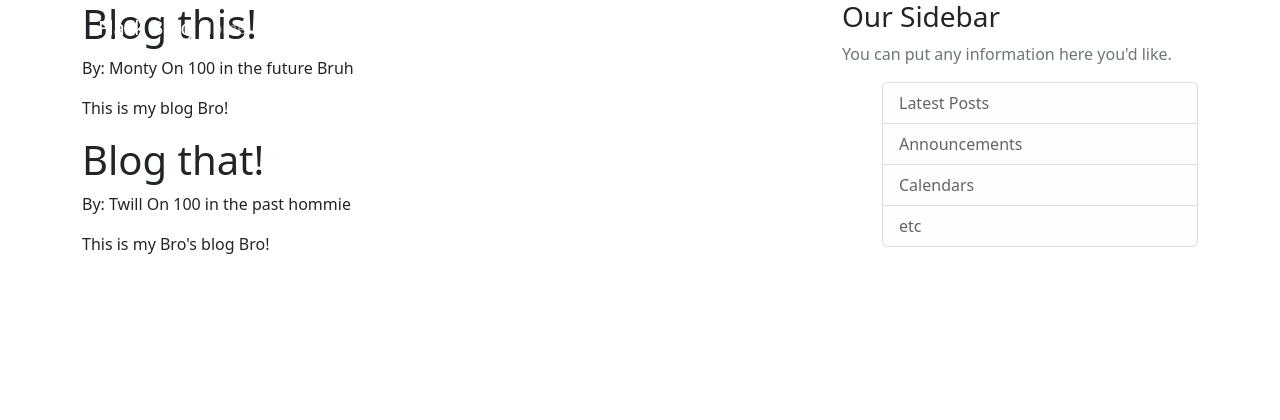
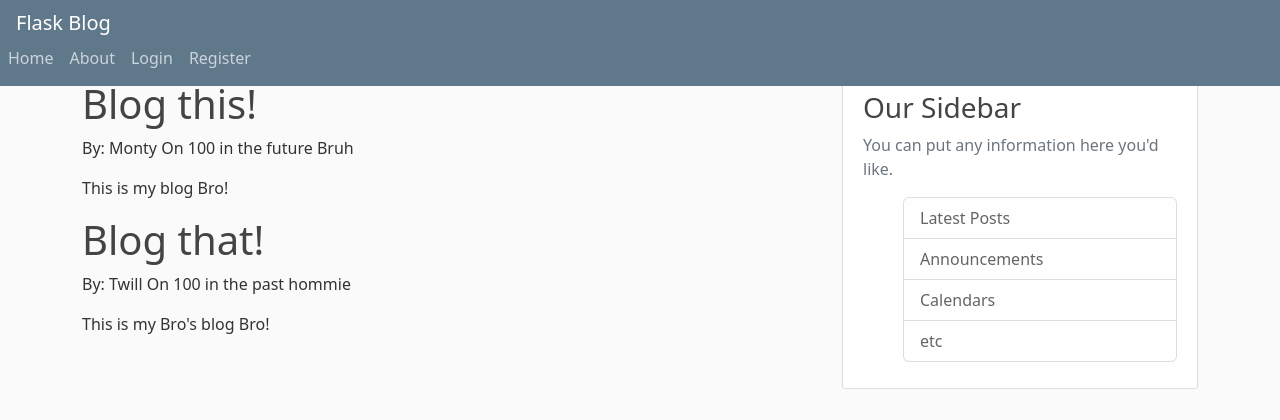
Before and after one commit to MontyWilliams/Flask-Blog, a Flask app: page / in a window 1280 px wide. Shown: the top 420 px of the page. Run offline with Flask 2, Linux system fonts and the light colour scheme.

Commit message:
use url_for to route styling to each page, it looks great now

```diff
--- a/flask_blog.py
+++ b/flask_blog.py
@@ -1,5 +1,5 @@
 #!/usr/bin/env python3
-from flask import Flask, render_template
+from flask import Flask, render_template, url_for
 app = Flask(__name__)
 
 posts = [
--- a/templates/layout.html
+++ b/templates/layout.html
@@ -6,7 +6,7 @@
     <meta http-equiv="X-UA-Compatible" content="IE=edge">
      <!-- Bootstrap CSS -->
     <link rel="stylesheet" href="https://cdn.jsdelivr.net/npm/bootstrap@5.2.1/dist/css/bootstrap.rtl.min.css" integrity="sha384-OXTEbYDqaX2ZY/BOaZV/yFGChYHtrXH2nyXJ372n2Y8abBhrqacCEe+3qhSHtLjy" crossorigin="anonymous">
-
+    <link rel="stylesheet" type="text/css" href="{{ url_for('static', filename='main.css') }}">
     {% if title %}
         <title>Flask Blog: {{title}}</title>
     {% else %}
@@ -16,7 +16,7 @@
 <body>
     <header class="site-header">
         <nav class="navbar navbar-expand-md navbar-dark bg-steel fixed-top">
-            <div class="container">
+            <div class="/container">
               <a class="navbar-brand mr-4" href="/">Flask Blog</a>
               <button class="navbar-toggler" type="button" data-toggle="collapse" data-target="#navbarToggle" aria-controls="navbarToggle" aria-expanded="false" aria-label="Toggle navigation">
                 <span class="navbar-toggler-icon"></span>
```
